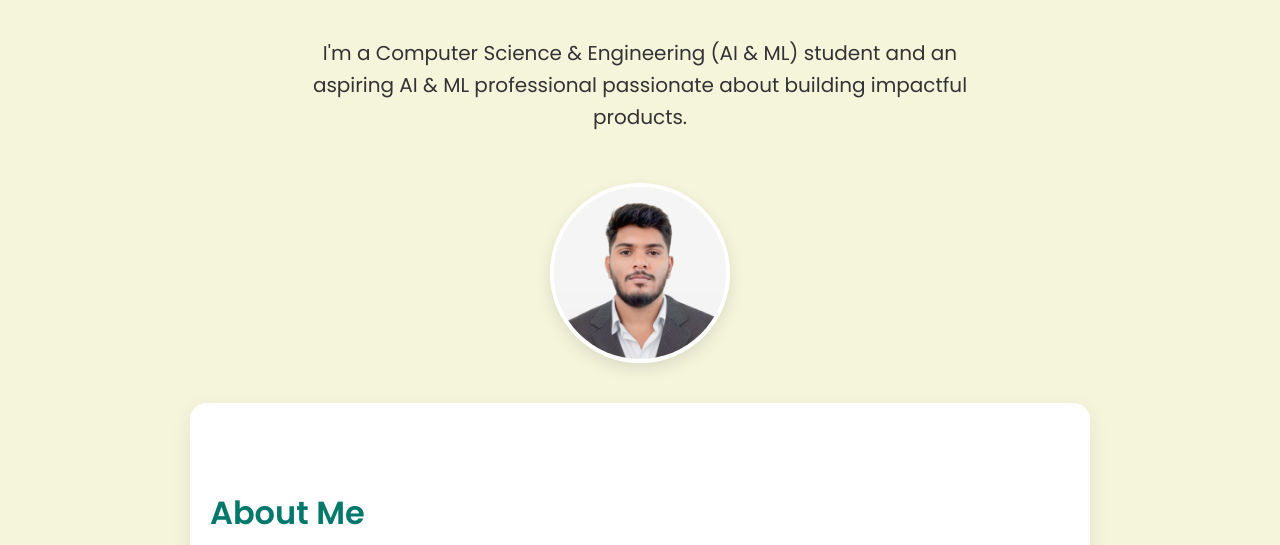
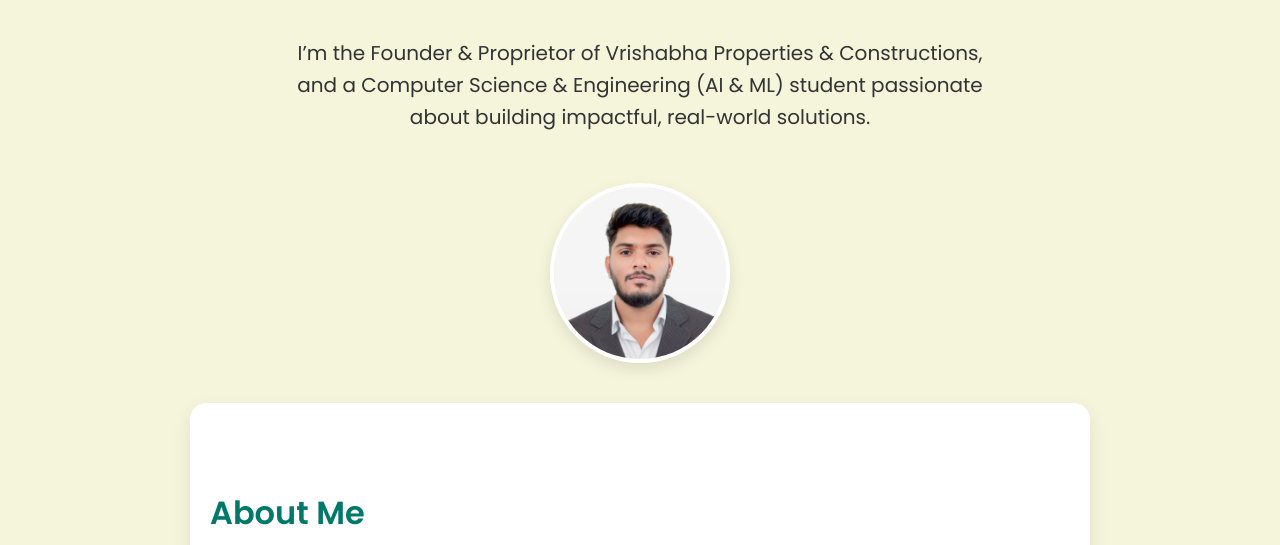
Before and after one commit to vishxgowda/vishxgowda.github.io, a plain HTML site: page index.html in a window 1280 px wide. Shown: the part 255-800 px from the top of the page. Drawn offline with Linux system fonts and the light colour scheme.

Commit message:
Update index.html

```diff
--- a/index.html
+++ b/index.html
@@ -217,7 +217,7 @@
   <!-- Hero -->
   <section id="home" class="hero">
     <h1 class="typing">Hello, I'm Vishwanath 👋</h1>
-    <p>I'm a Computer Science & Engineering (AI & ML) student and an aspiring AI & ML professional passionate about building impactful products.</p>
+    <p>I’m the Founder & Proprietor of Vrishabha Properties & Constructions, and a Computer Science & Engineering (AI & ML) student passionate about building impactful, real-world solutions.</p>
   </section>
 
   <!-- Profile Picture -->
```
